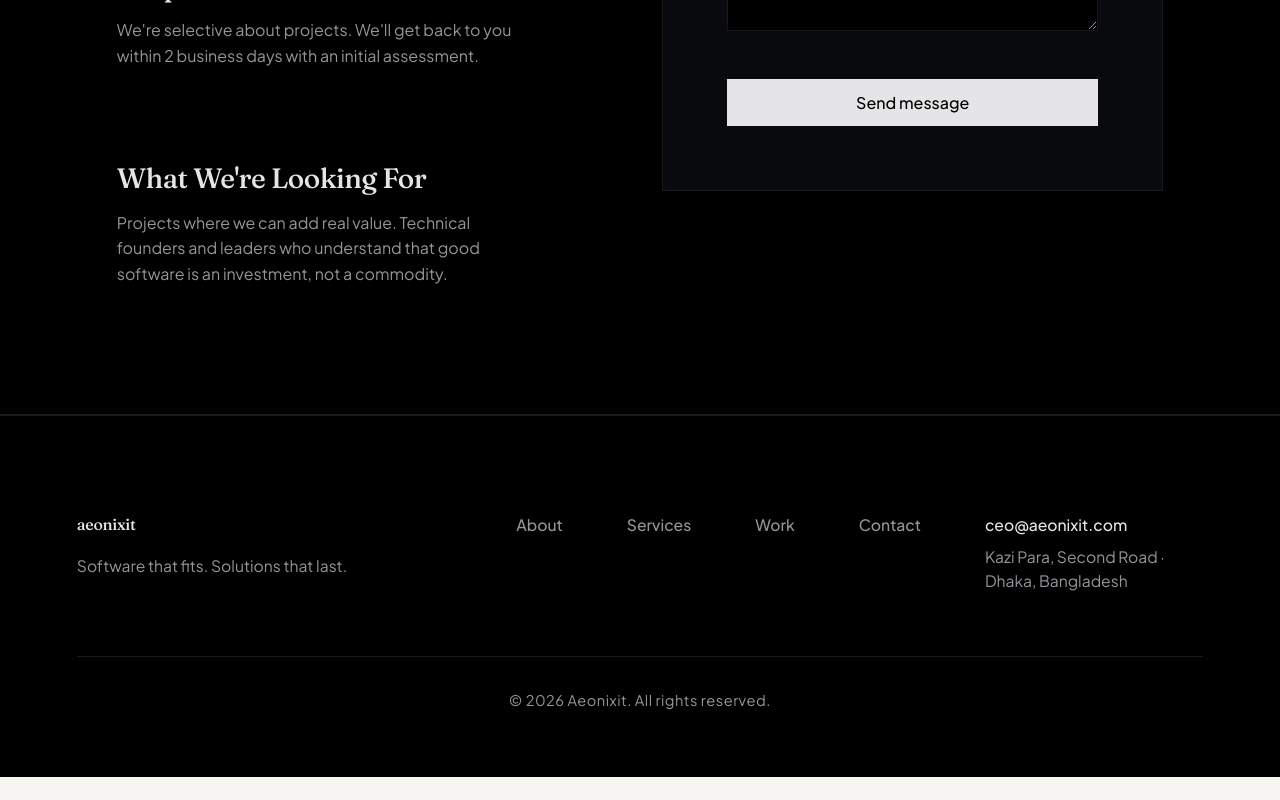
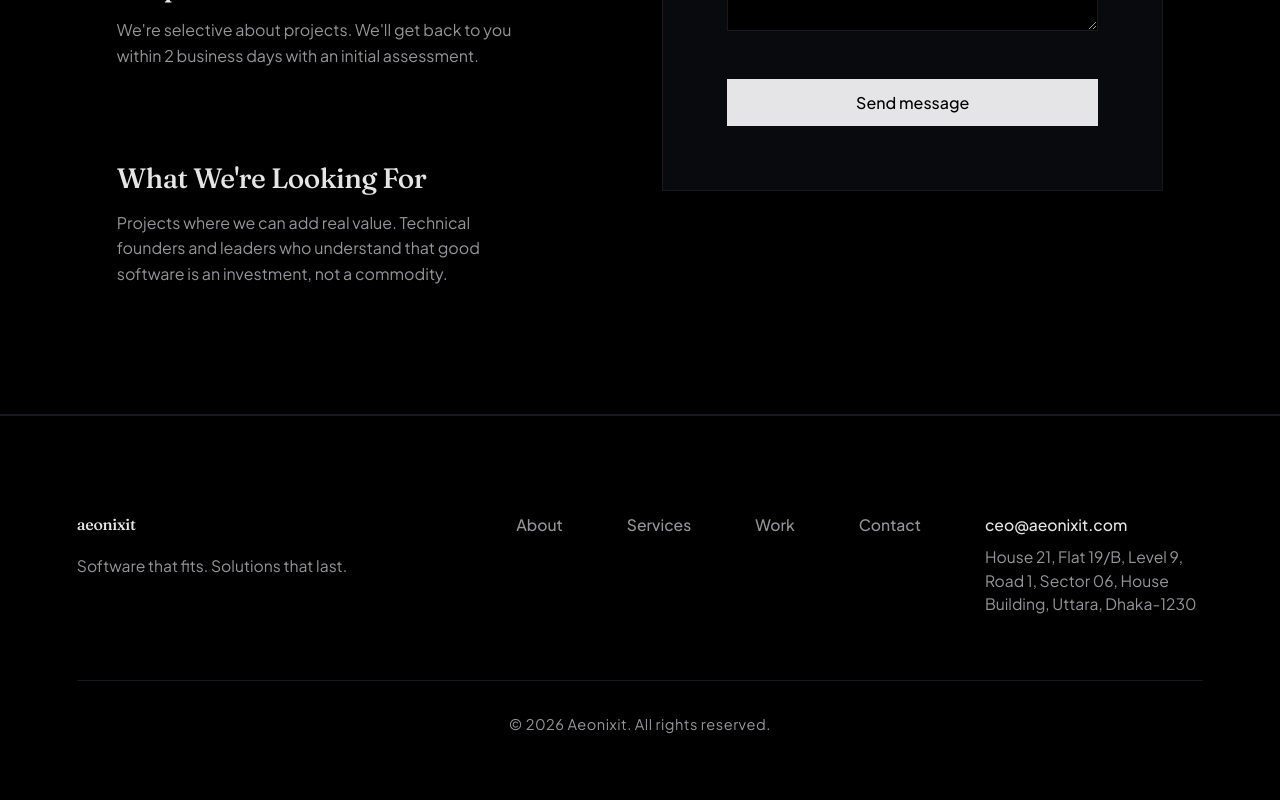
Before and after one commit to totons/aeonixit_fontend, a React (Create React App) app: page /contact in a window 1280 px wide. Shown: the part 1165-1965 px from the top of the page. Before the commit the page ends 1942 px from the top, so only its background shows below. Built offline with nearby package versions, Linux system fonts and the light colour scheme.

Commit message:
Update Footer.jsx

```diff
--- a/src/components/Footer.jsx
+++ b/src/components/Footer.jsx
@@ -38,7 +38,7 @@ const Footer = () => {
               <a href="mailto:ceo@aeonixit.com" className={styles.email}>
                 ceo@aeonixit.com
               </a>
-              <p className={styles.address}>Kazi Para, Second Road · Dhaka, Bangladesh</p>
+              <p className={styles.address}>House 21, Flat 19/B, Level 9, Road 1, Sector 06, House Building, Uttara, Dhaka-1230</p>
             </div>
           </div>
         </div>
```
